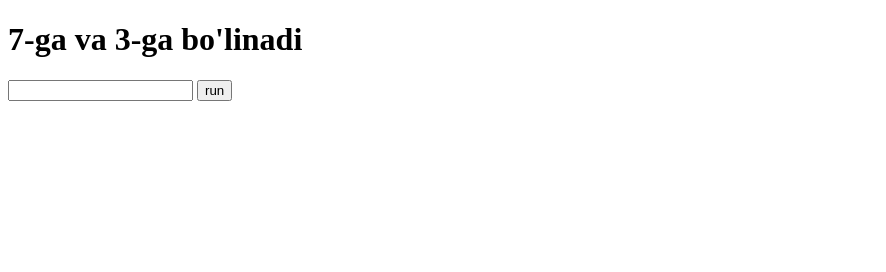
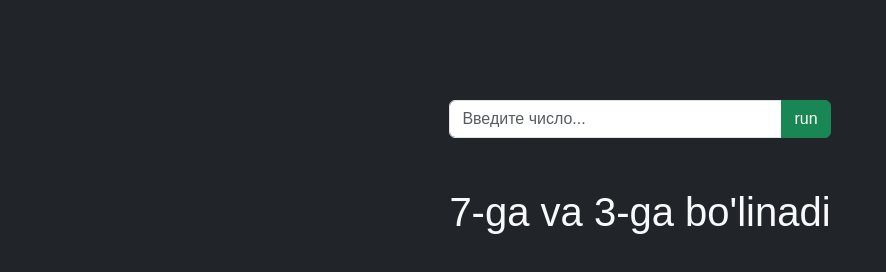
Before and after one commit to Fymos/DefineDivision, a plain HTML site: page index.html in a window 1280 px wide. Both pictures are taken after a click on the button "run". Shown: the whole page, without its empty margins (0-886 px from the left). Drawn offline with nearby package versions, Linux system fonts and the light colour scheme.

Commit message:
beta version

```diff
--- /dev/null
+++ b/css/style.css
@@ -0,0 +1,33 @@
+*{
+    margin: 0;
+    padding: 0;
+    box-sizing: border-box;
+}
+html{
+    scroll-behavior: smooth;
+}
+body{
+    font-family: 'Livvic', sans-serif;
+
+}
+ul, ol{
+    list-style-type: none;
+    padding-left: 0;
+}
+a{
+    text-decoration: none;
+}
+.container{
+    max-width: 1130px;
+    margin: 0 auto;
+    padding: 0 10px;
+}
+.wrapper1 {
+  height: 100vh;
+  display: flex;
+  margin-top: 100px;
+  justify-content: center;
+}
+h1 {
+  margin-top: 50px;
+}
--- a/index.html
+++ b/index.html
@@ -3,14 +3,39 @@
   <head>
     <meta charset="UTF-8" />
     <meta name="viewport" content="width=device-width, initial-scale=1.0" />
+    <link
+      href="https://cdn.jsdelivr.net/npm/bootstrap@5.3.2/dist/css/bootstrap.min.css"
+      rel="stylesheet"
+      integrity="sha384-T3c6CoIi6uLrA9TneNEoa7RxnatzjcDSCmG1MXxSR1GAsXEV/Dwwykc2MPK8M2HN"
+      crossorigin="anonymous"
+    />
+    <link rel="stylesheet" href="css/style.css" />
     <title>Document</title>
   </head>
-  <body>
+  <body class="bg-dark">
     <!--Beta Version-->
-    <h1 id="text"></h1>
-    <input type="text" id="inp">
-    <button id="push" onclick="push()">run</button>
+    <div class="wrapper1">
+      <div class="">
+        <div class="input-group flex-nowrap">
+          <input
+            id="inp"
+            type="text"
+            class="form-control"
+            placeholder="Введите число..."
+            aria-label="Username"
+            aria-describedby="addon-wrapping"
+          />
+          <button class="btn btn-success" id="push" onclick="push()">run</button>
+        </div>
+        <h1 class="text-light" id="text"></h1>
+      </div>
+    </div>
 
+    <script
+      src="https://cdn.jsdelivr.net/npm/bootstrap@5.3.2/dist/js/bootstrap.bundle.min.js"
+      integrity="sha384-C6RzsynM9kWDrMNeT87bh95OGNyZPhcTNXj1NW7RuBCsyN/o0jlpcV8Qyq46cDfL"
+      crossorigin="anonymous"
+    ></script>
     <script src="js/main.js"></script>
   </body>
 </html>
--- a/js/main.js
+++ b/js/main.js
@@ -7,22 +7,22 @@ function push() {
     elTitle.textContent = "3, 4, 6 va 8-ga bo'linadi"
   }else if(elInp.value % 6 == 0 && elInp.value % 9 == 0) {
     elTitle.textContent = "8-ga va 4-ga bo'linadi"
+  }else if(elInp.value % 9 == 0) {
+    elTitle.textContent = "9-ga bo'linadi"
+  }else if(elInp.value % 8 == 0) {
+    elTitle.textContent = "8-ga bo'linadi"
+  }else if(elInp.value % 7 == 0) {
+    elTitle.textContent = "7-ga bo'linadi"
   }else if(elInp.value % 6 == 0) {
     elTitle.textContent = "6-ga bo'linadi"
+  }else if(elInp.value % 5 == 0) {
+    elTitle.textContent = "5-ga bo'linadi"
+  }else if(elInp.value % 4 == 0) {
+    elTitle.textContent = "4-ga bo'linadi"
+  }else if(elInp.value % 3 == 0) {
+    elTitle.textContent = "3-ga bo'linadi"
   }else if(elInp.value % 2 == 0) {
     elTitle.textContent = "2-ga bo'linadi"
-  }else if(elInp.value % 3 == 0) {
-    elTitle.textContent = "3-ga bo'linadi"
-  }else if(elInp.value % 4 == 0) {
-    elTitle.textContent = "4-ga bo'linadi"
-  }else if(elInp.value % 5 == 0) {
-    elTitle.textContent = "5-ga bo'linadi"
-  }else if(elInp.value % 7 == 0) {
-    elTitle.textContent = "7-ga bo'linadi"
-  }else if(elInp.value % 8 == 0) {
-    elTitle.textContent = "8-ga bo'linadi"
-  }else if(elInp.value % 9 == 0) {
-    elTitle.textContent = "9-ga bo'linadi"
   }else {
     elTitle.textContent = "Bo'linmaydi!"
   }
```
